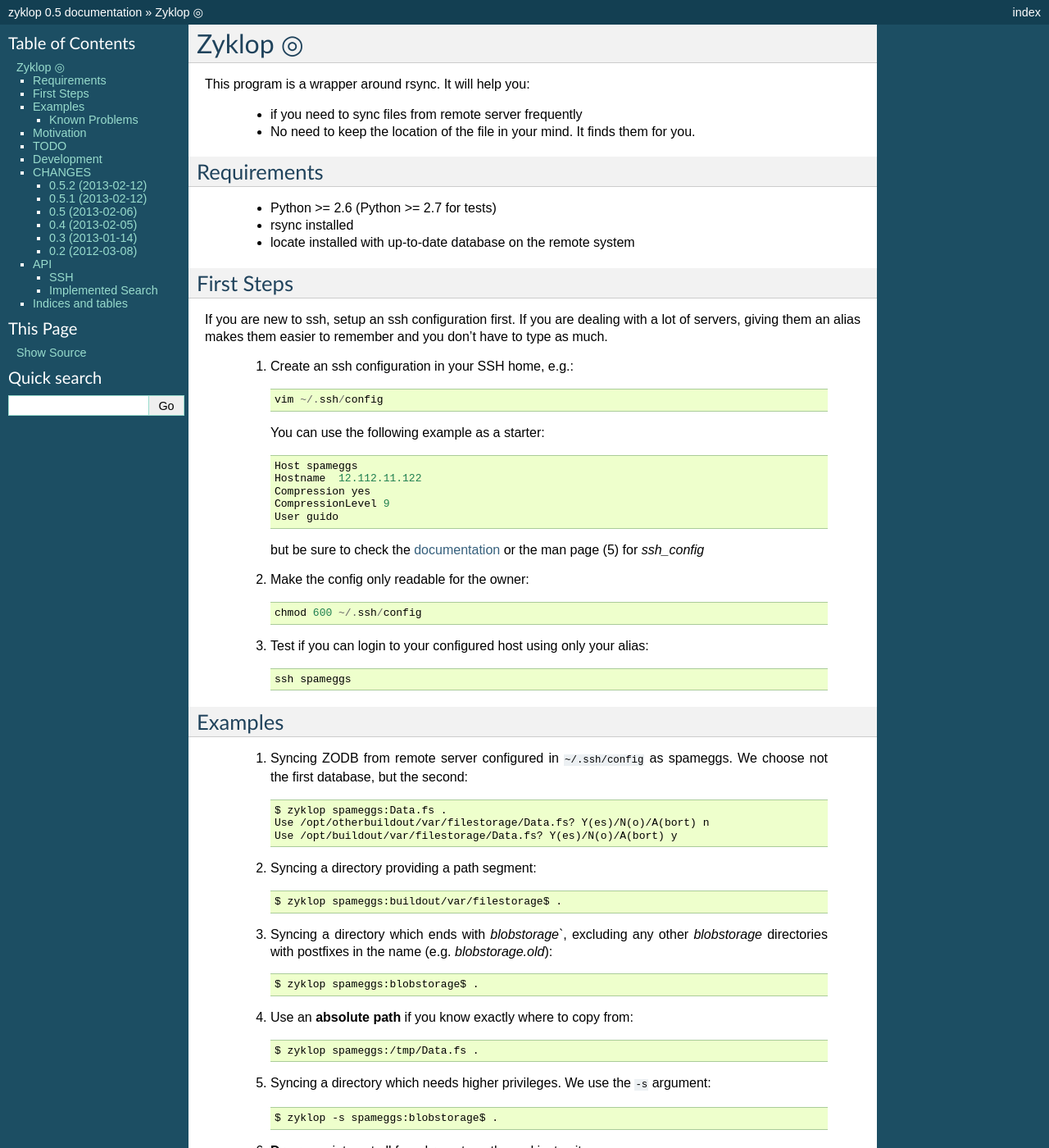
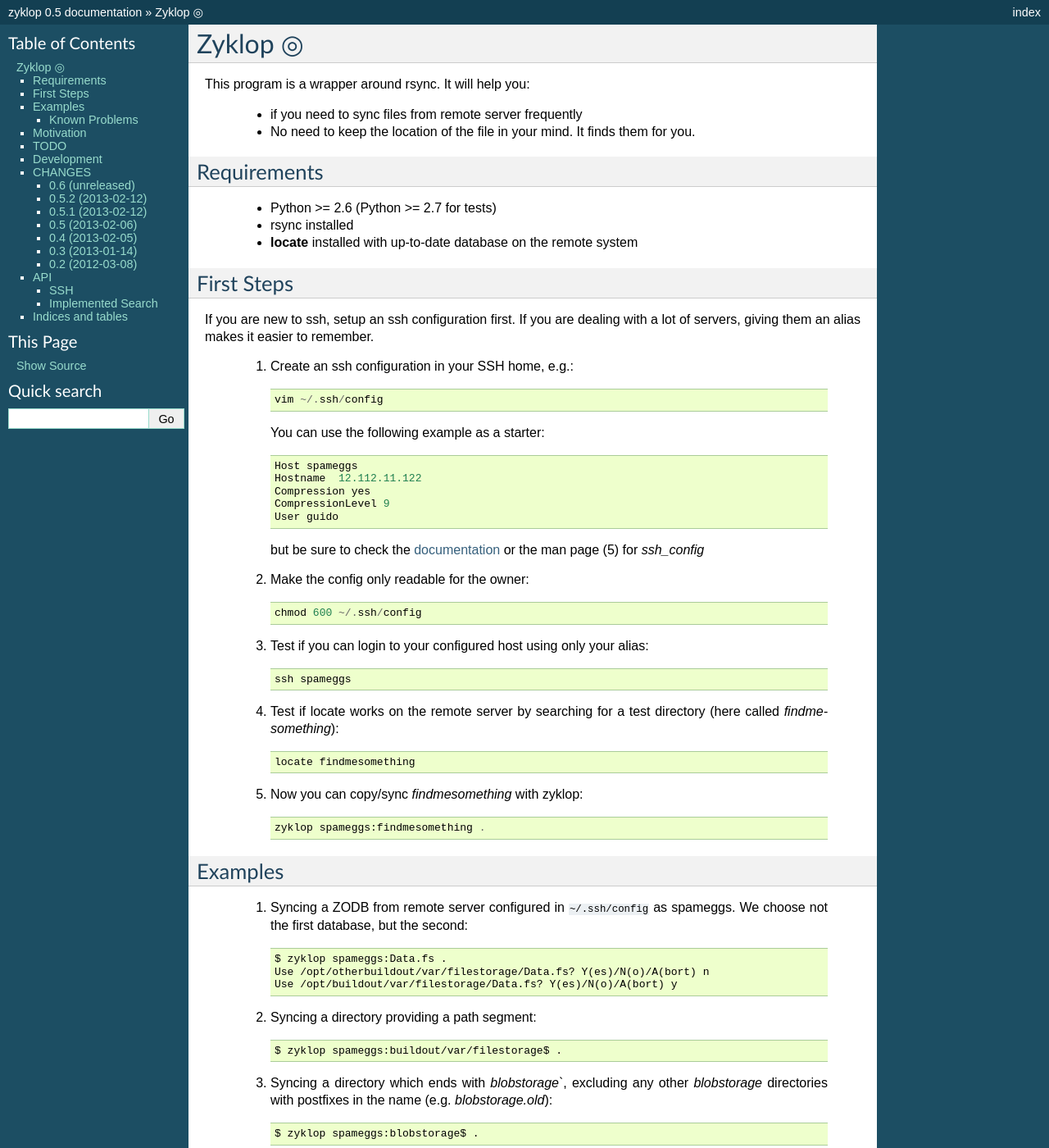
Before and after one commit to romanofski/zyklop, a Sphinx documentation site: the page built from docs/index.rst, in a window 1280 px wide and 1400 px high. Shown: the whole window at 82% size. Built offline with Sphinx 7.4.7, drawn with Linux system fonts in a browser that asks for light colours; some of the changed text lies outside the part shown.

```diff
--- a/README.rst
+++ b/README.rst
@@ -13,15 +13,15 @@ Requirements
 
     * Python >= 2.6 (Python >= 2.7 for tests)
     * rsync installed
-    * locate installed with up-to-date database on the remote system
+    * **locate** installed with up-to-date database on the remote system
 
 
 First Steps
 ===========
 
 If you are new to ssh, setup an ssh configuration first. If you are
-dealing with a lot of servers, giving them an alias makes them easier to
-remember and you don't have to type as much.
+dealing with a lot of servers, giving them an alias makes it easier to
+remember.
 
     #. Create an ssh configuration in your SSH home, e.g.::
 
@@ -48,10 +48,19 @@ remember and you don't have to type as much.
 
         ssh spameggs
 
+    #. Test if locate works on the remote server by searching for a test
+       directory (here called `findmesomething`)::
+
+        locate findmesomething
+
+    #. Now you can copy/sync `findmesomething` with zyklop::
+
+        zyklop spameggs:findmesomething .
+
 Examples
 ========
 
-    #. Syncing ZODB from remote server configured in ``~/.ssh/config``
+    #. Syncing a ZODB from remote server configured in ``~/.ssh/config``
        as spameggs. We choose not the first database, but the second::
 
         $ zyklop spameggs:Data.fs .
--- a/docs/CHANGES.txt
+++ b/docs/CHANGES.txt
@@ -1,5 +1,10 @@
 CHANGES
 =======
+
+0.6 (unreleased)
+----------------
+
+    * Documentation improvements.
 
 0.5.2 (2013-02-12)
 ------------------
```
